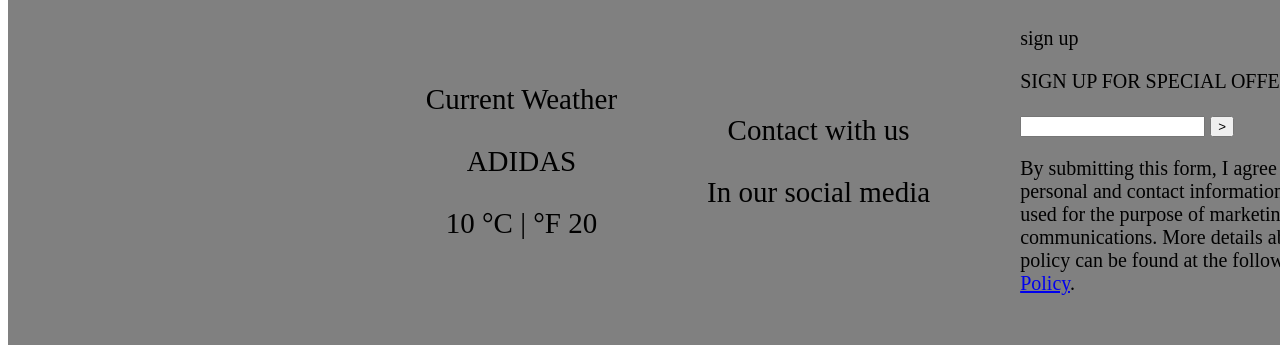
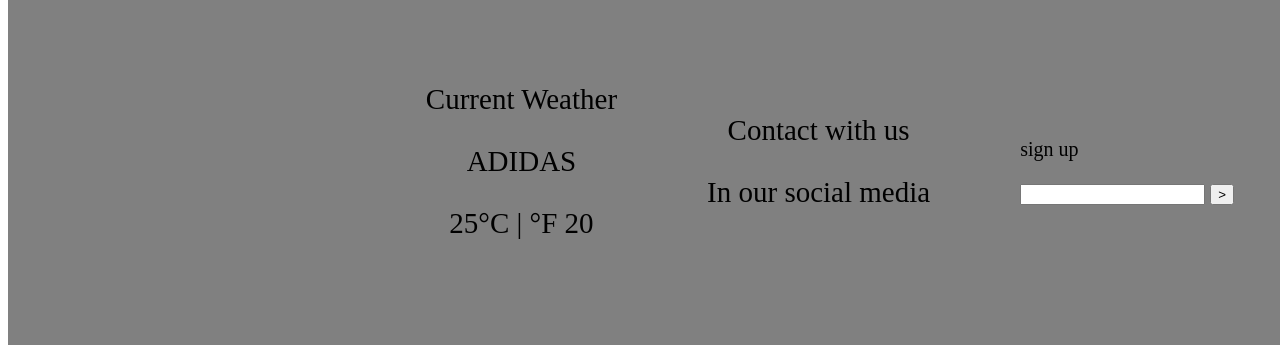
Before and after one commit to Mazenzabady/final-assignment, a plain HTML site: page index1.html in a window 1280 px wide. Shown: the part 2740-3085 px from the top of the page. Drawn offline with Linux system fonts and the light colour scheme.

Commit message:
first commit

```diff
--- a/index1.html
+++ b/index1.html
@@ -9,7 +9,7 @@
 </head>
 <body>
     <div id="navbar">
-        <div class="logo"><img src="adidas_logo_icon_181260.png" height="100px" width="130px" alt="adel shakal" title="ADRIATIC"> </div></a>
+        <div class="logo"><img src="adidas_logo_icon_181260.png" height="100px" width="130px" alt="logo adidass" title="ADidass"> </div></a>
         <div class="nav-link"><a href="index1.html">HOME</a></div>
         <div class="nav-link"><a href="index2.html">BLOG</a></div>
         <div class="nav-link"><a href="index3.html">ABOUT</a></div>
@@ -50,7 +50,7 @@
     <div class="first">
       <p>Current Weather</p>
       <p>ADIDAS</p>
-      <p>10 °C | °F 20</p>
+      <p>25°C | °F 20</p>
     </div>
     <div class="second">
       <p>Contact with us</p>
@@ -58,13 +58,10 @@
     </div>
     <div class="third">
       <p>sign up</p>
-      <p>SIGN UP FOR SPECIAL OFFERS</p>
       <form class="email-form">
         <input type="email">
         <input type="submit" value=">">
       </form>
-
-      <p>By submitting this form, I agree to having my personal and contact information processed and used for the purpose of marketing communications. More details about our Privacy policy can be found at the following link: <a href="#">Privacy Policy</a>.</p>
     </div>
 
     </div>
```
